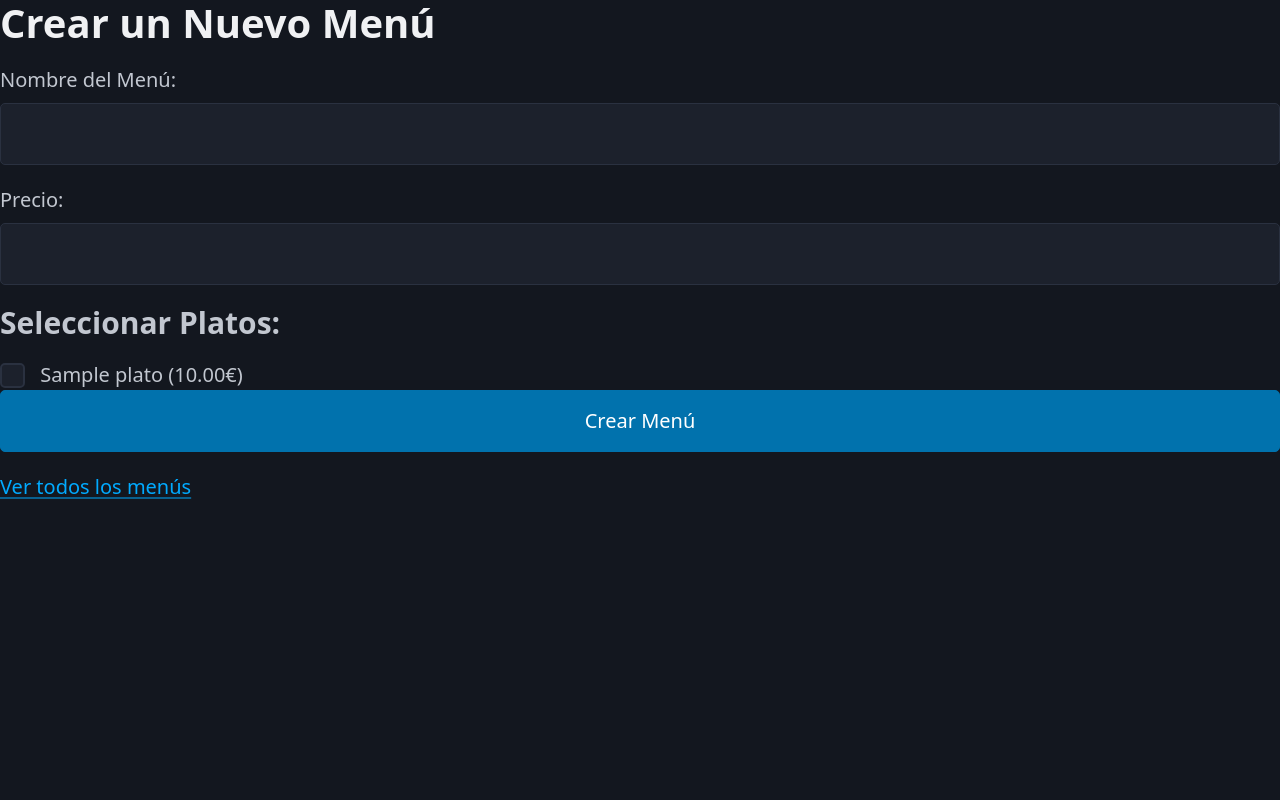
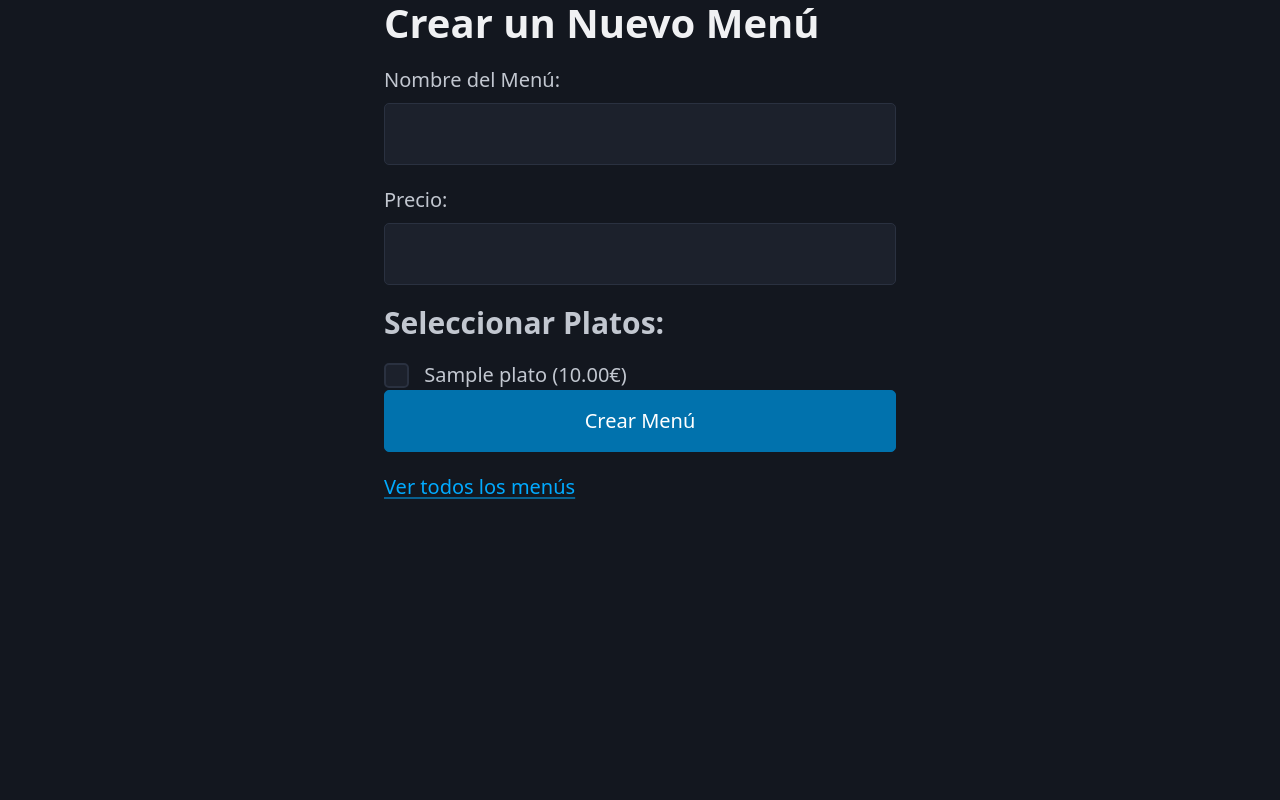
Before and after one commit to DanielBelenguer/olla_chillona_django, a Django app: template restaurante/templates/restaurante/add_menu.html in a window 1280 px wide. Run offline with Django 5.2, Linux system fonts and the light colour scheme; the template is opened without the code that fills it: values that come from a table or form of the project are taken from there, others are empty; tables that the repository leaves empty hold one stand-in row (values such as "Sample post"); some libraries are stand-ins or nearby versions.

Commit message:
Se arregla listar los platos dentro de add_menu.

```diff
--- a/restaurante/models.py
+++ b/restaurante/models.py
@@ -54,6 +54,5 @@ class Menu(models.Model):
     platos = models.ManyToManyField(Plato)
     precio = models.DecimalField(max_digits=6, decimal_places=2)
 
-
     def __str__(self):
         return self.nombre
--- a/restaurante/templates/restaurante/add_menu.html
+++ b/restaurante/templates/restaurante/add_menu.html
@@ -1,15 +1,17 @@
 <!DOCTYPE html>
 <html lang="es" data-theme="dark">
+
 <head>
     <meta charset="UTF-8">
     <meta name="viewport" content="width=device-width, initial-scale=1.0">
     <title>Formulario para crear platos</title>
     <link rel="stylesheet" href="https://cdn.jsdelivr.net/npm/@picocss/pico@2/css/pico.min.css">
-    <link rel="stylesheet" href="https://fonts.googleapis.com/css2?family=Material+Symbols+Outlined"/>
+    <link rel="stylesheet" href="https://fonts.googleapis.com/css2?family=Material+Symbols+Outlined" />
     {% load static %}
 </head>
 
-<body>
+<body style="display: flex; justify-content: center; height: 100vh; margin: 0;">
+    <div style="width: 40%;">
         <h1>Crear un Nuevo Menú</h1>
         <form method="POST">
             {% csrf_token %}
@@ -17,7 +19,7 @@
             <input type="text" name="nombre" required>
             <label>Precio:</label> <input type="number" step="0.01" name="precio" required>
             <h3>Seleccionar Platos:</h3>
-        {% for plato in platos %}
+            {% for plato in l_platos %}
             <input type="checkbox" name="platos" value="{{ plato.id }}">
             {{ plato.nombre }} ({{ plato.precio }}€)
             <br>
@@ -25,6 +27,7 @@
             <button type="submit">Crear Menú</button>
         </form>
         <a href="{% url 'list_menus' %}">Ver todos los menús</a>
+    </div>
 </body>
 
 </html>
```
Lines whose indentation alone changed are shown as unchanged.
